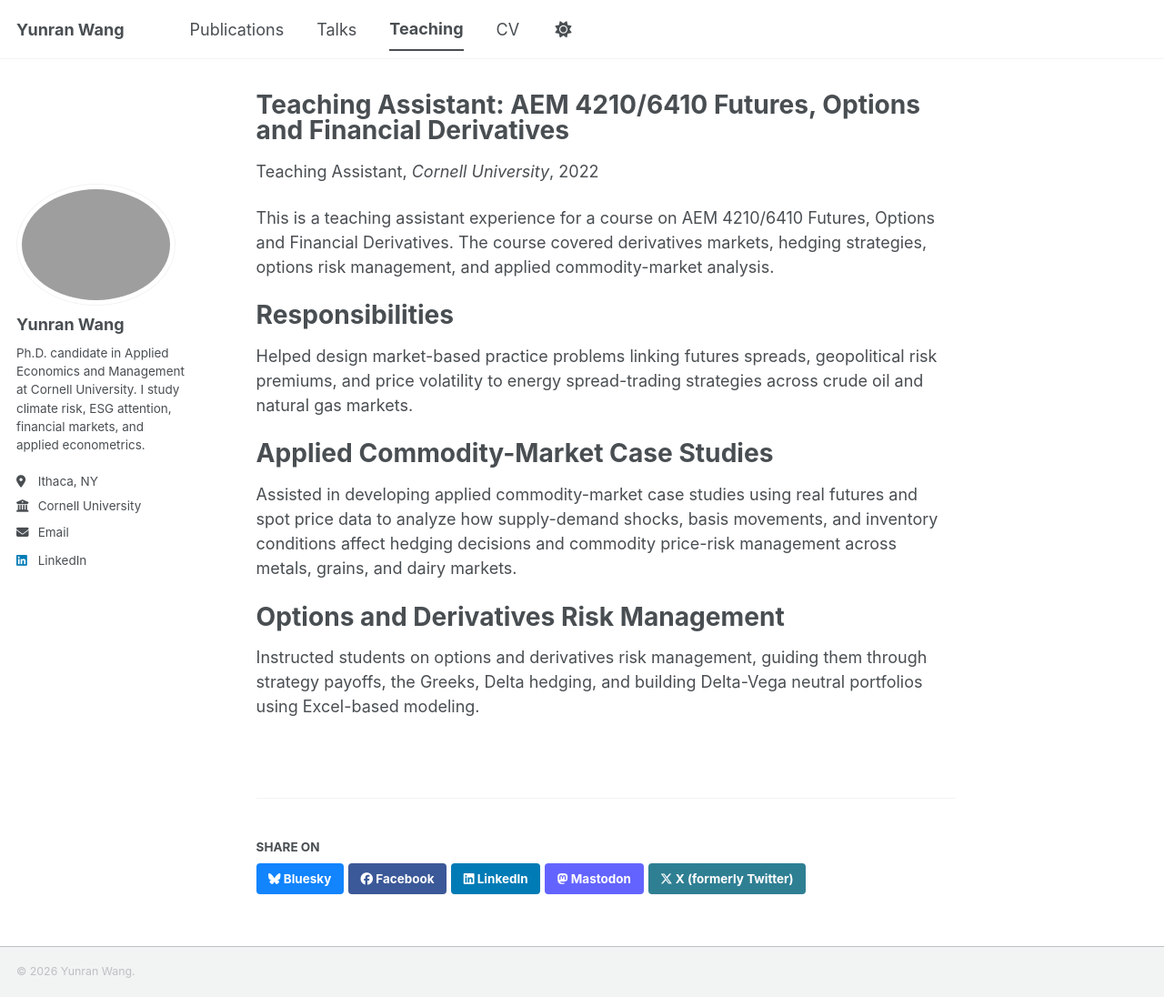
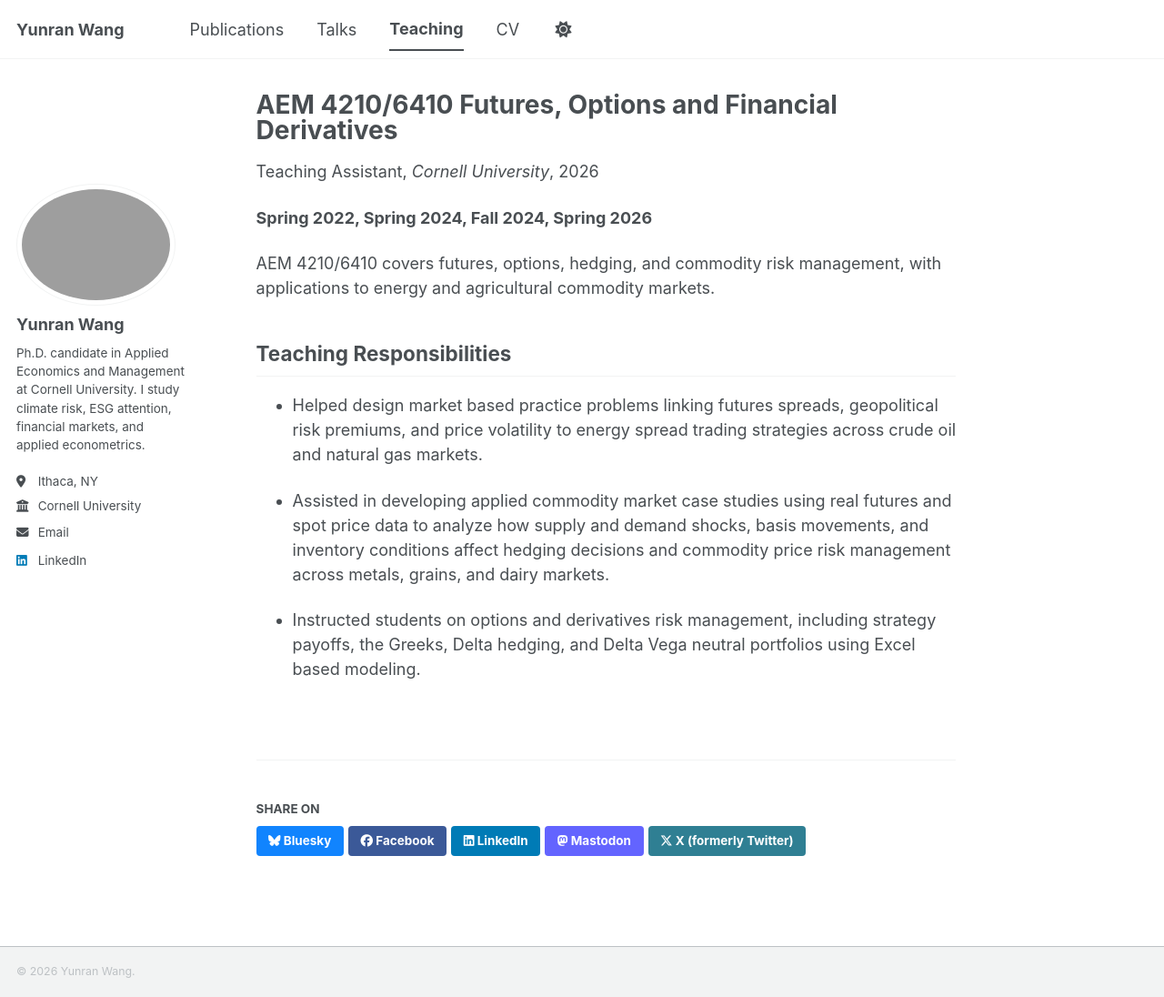
Before and after one commit to wangyunr/wangyunr.github.io, a Jekyll site: the page built from _teaching/2022-2026-futures-options-financial-derivatives.md, in a window 1280 px wide and 1096 px high. Shown: the whole window at 91% size. Built offline with Jekyll 4.4.1, drawn with Linux system fonts in a browser that asks for light colours; a style sheet for code colours, icons or effects is not loaded.

Commit message:
Update 2022-2026-futures-options-financial-derivatives.md

```diff
--- a/_teaching/2022-2026-futures-options-financial-derivatives.md
+++ b/_teaching/2022-2026-futures-options-financial-derivatives.md
@@ -1,26 +1,20 @@
 ---
-title: "Teaching Assistant: AEM 4210/6410 Futures, Options and Financial Derivatives"
+title: "AEM 4210/6410 Futures, Options and Financial Derivatives"
 collection: teaching
 type: "Teaching Assistant"
 permalink: /teaching/futures-options-financial-derivatives
 venue: "Cornell University"
-date: 2022-08-22
 location: "Ithaca, NY, USA"
 ---
 
-This is a teaching assistant experience for a course on AEM 4210/6410 Futures, Options and Financial Derivatives. The course covered derivatives markets, hedging strategies, options risk management, and applied commodity-market analysis.
+**Spring 2022, Spring 2024, Fall 2024, Spring 2026**
 
-Responsibilities
-======
+AEM 4210/6410 covers futures, options, hedging, and commodity risk management, with applications to energy and agricultural commodity markets.
 
-Helped design market-based practice problems linking futures spreads, geopolitical risk premiums, and price volatility to energy spread-trading strategies across crude oil and natural gas markets.
+## Teaching Responsibilities
 
-Applied Commodity-Market Case Studies
-======
+- Helped design market based practice problems linking futures spreads, geopolitical risk premiums, and price volatility to energy spread trading strategies across crude oil and natural gas markets.
 
-Assisted in developing applied commodity-market case studies using real futures and spot price data to analyze how supply-demand shocks, basis movements, and inventory conditions affect hedging decisions and commodity price-risk management across metals, grains, and dairy markets.
+- Assisted in developing applied commodity market case studies using real futures and spot price data to analyze how supply and demand shocks, basis movements, and inventory conditions affect hedging decisions and commodity price risk management across metals, grains, and dairy markets.
 
-Options and Derivatives Risk Management
-======
-
-Instructed students on options and derivatives risk management, guiding them through strategy payoffs, the Greeks, Delta hedging, and building Delta-Vega neutral portfolios using Excel-based modeling.
+- Instructed students on options and derivatives risk management, including strategy payoffs, the Greeks, Delta hedging, and Delta Vega neutral portfolios using Excel based modeling.
```
